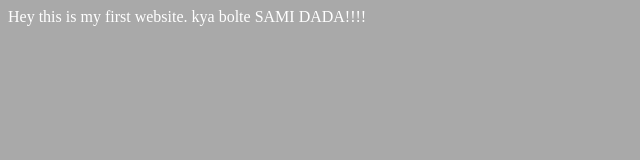
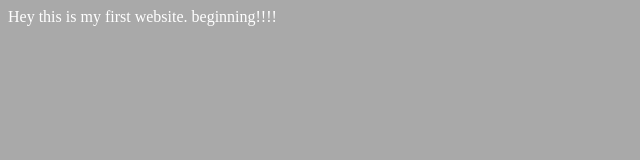
Before and after one commit to Shrishail22/website, a plain HTML site: page project/index.html in a window 1280 px wide. Shown: the full height of the page, 0-640 px from the left. Drawn offline with Linux system fonts and the light colour scheme.

Commit message:
Update index.html

```diff
--- a/project/index.html
+++ b/project/index.html
@@ -9,7 +9,7 @@
 </head>
 <body>
     Hey this is my first website.
-    kya bolte SAMI DADA!!!!
+    beginning!!!!
 
 
 <script src="script.js"></script>
```
